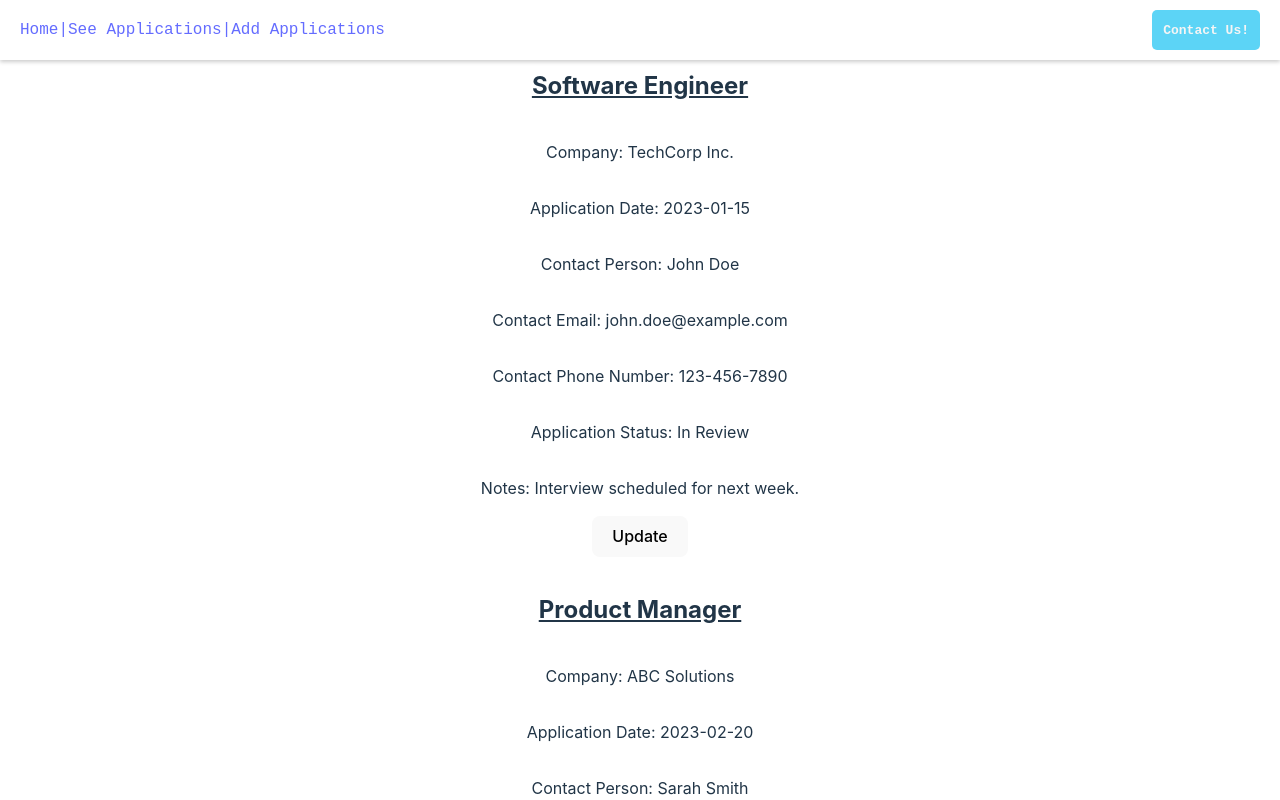
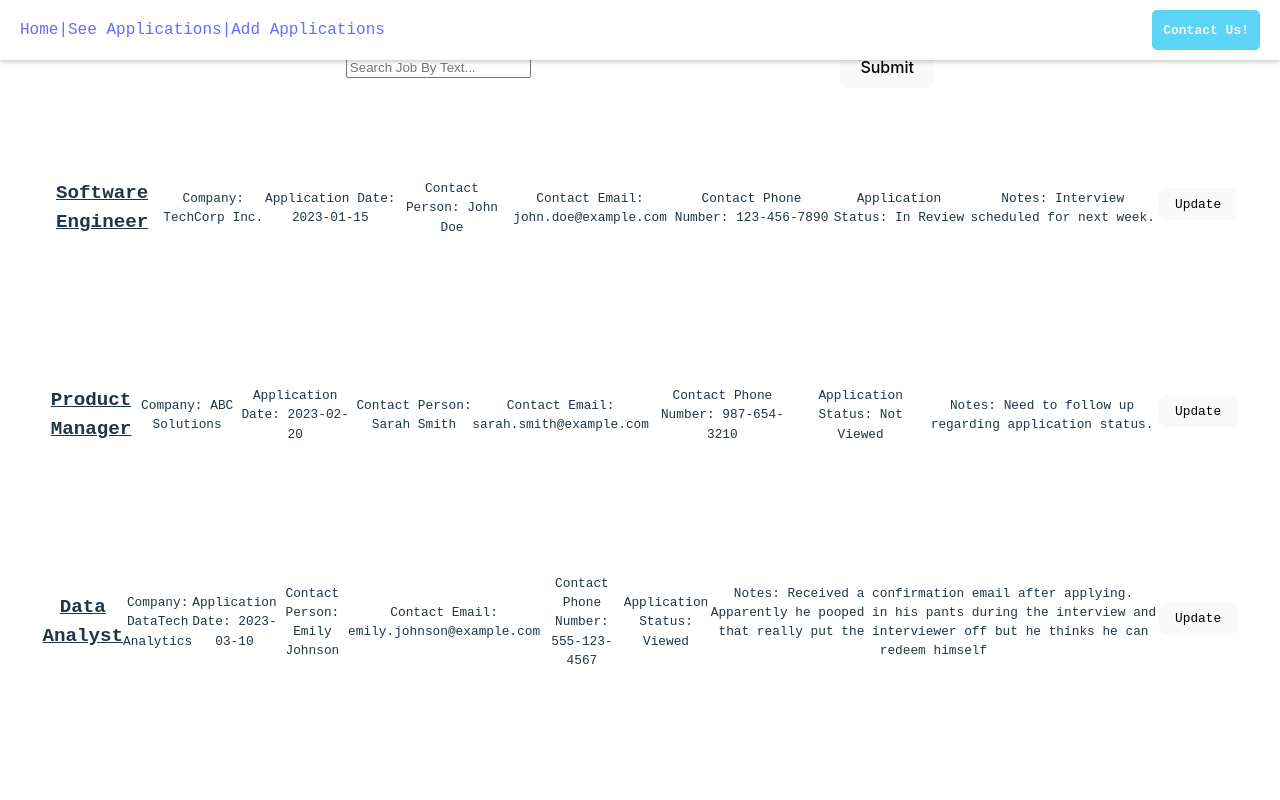
Before and after one commit to kpiacenta93/vue-router-setup, a Vue app in the folder vue-router/: page /SearchApplicationsViews in a window 1280 px wide. Shown: the top 800 px of the page. Built offline with nearby package versions, Linux system fonts and the light colour scheme.

Commit message:
adding styles to searchApplications

```diff
--- a/vue-router/src/views/SearchApplicationsViews.vue
+++ b/vue-router/src/views/SearchApplicationsViews.vue
@@ -1,7 +1,15 @@
 <template>
 <div class="container">
+
  <div class="jobsList">
+    <div class="input">
+    <input type="text" placeholder="Search Job By Text...">
+    <div class="button">
+    <button>Submit</button>
+    </div>
+    </div>
     <li v-for="(application, index) in jobApplications" :key="index" class="jobs">
+
         <h2 class="title">{{ application.jobTitle }}</h2>
         <p>Company: {{ application.company }}</p>
         <p>Application Date: {{ application.applicationDate }}</p>
@@ -10,6 +18,7 @@
         <p>Contact Phone Number: {{ application.contactPhoneNumber }}</p>
         <p>Application Status: {{ application.applicationStatus }}</p>
         <p>Notes: {{ application.notes }}</p>
+
         <button class="update">Update</button>
       </li>
  </div>
@@ -57,7 +66,7 @@ export default {
     contactEmail: "emily.johnson@example.com",
     contactPhoneNumber: "555-123-4567",
     applicationStatus: "Viewed",
-    notes: "Received a confirmation email after applying."
+    notes: "Received a confirmation email after applying. Apparently he pooped in his pants during the interview and that really put the interviewer off but he thinks he can redeem himself"
   },
   {
     jobTitle: "UX Designer",
@@ -90,12 +99,17 @@ export default {
 
 .jobs {
     display:flex;
-    flex-direction: column;
+    flex-direction: row;
     justify-content: center;
-    align-items: center;
+    align-items:center;
     border: 1px solid white;
     padding-top: 5px;
     transition: background-color 0.3s;
+    height: 200px;
+    padding-left: 5px;
+    font-size: 0.8rem;
+    font-family: monospace;
+    width: 1200px;
 
 }
 
@@ -112,5 +126,25 @@ export default {
 
 .update {
   margin-bottom: 8px;
+  margin-right: 5px;
+}
+
+.update:hover{
+    border: #535bf2;
+}
+
+.input{
+    display: flex;
+    justify-content: space-evenly;
+    align-items: center;
+    margin-bottom: 10px;
+    height: 50px;
+
+}
+
+.individual-jobs{
+    display: flex;
+    justify-content: center;
+    border: 1px solid white;
 }
 </style>
```
